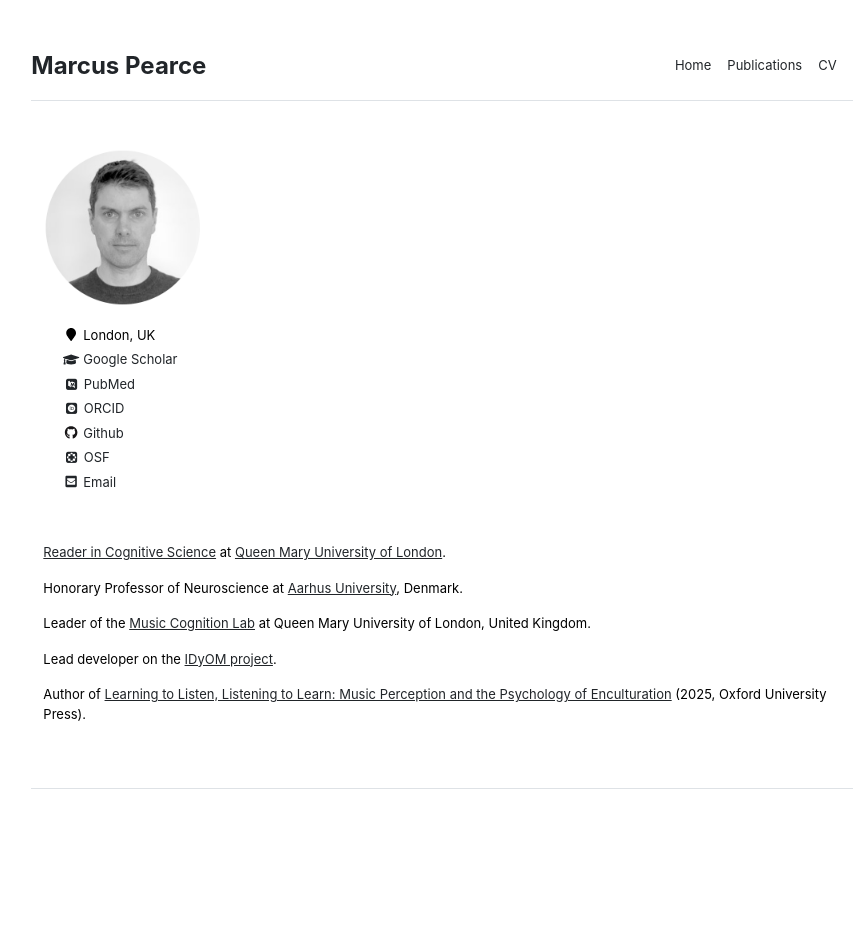
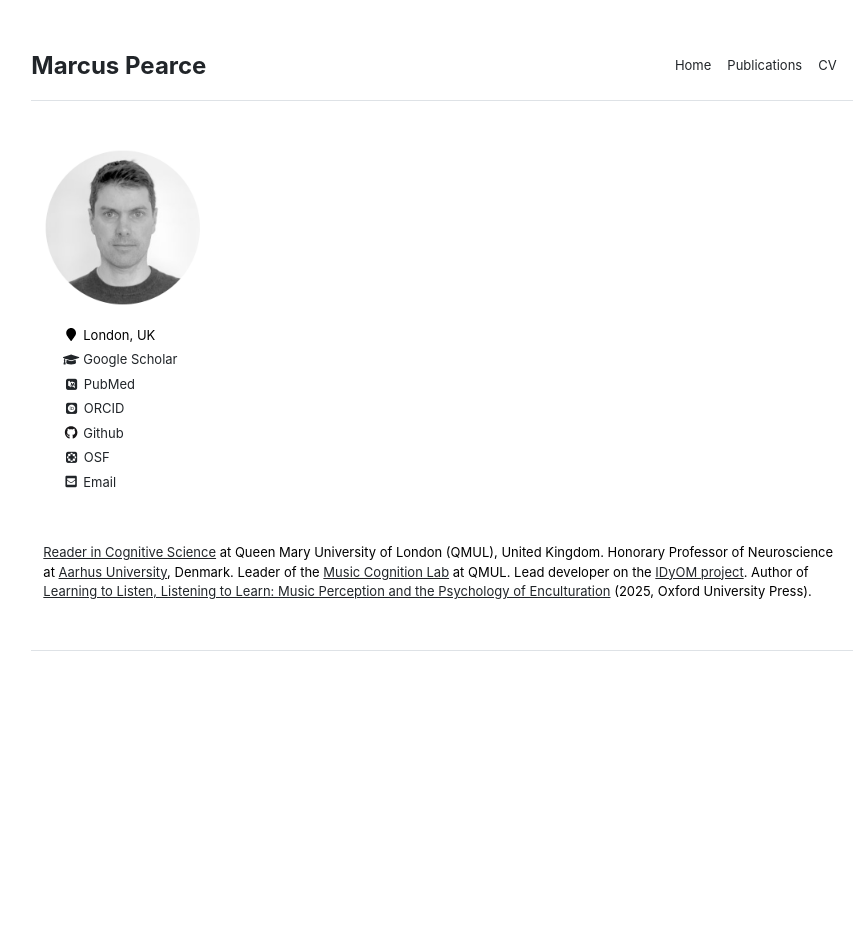
Before and after one commit to mtpearce/mtpearce.github.io, a Jekyll site: the page built from index.md, in a window 1280 px wide. Shown: the whole page, without its empty margins (198-1066 px from the left). Built offline with Jekyll 4.4.1, drawn with Linux system fonts in a browser that asks for light colours; some web fonts are replaced; after the commit the page ends 900 px from its top, so only the background shows below that.

Commit message:
Update home page

```diff
--- a/index.md
+++ b/index.md
@@ -2,13 +2,14 @@
 layout: home
 title: "Home"
 ---
-
-<a href="https://www.seresearch.qmul.ac.uk/chcc/people/mpearce">Reader in Cognitive Science</a> at <a href="https://www.qmul.ac.uk">Queen Mary University of London</a>.
+<div>
+<a href="https://www.seresearch.qmul.ac.uk/chcc/people/mpearce">Reader in Cognitive Science</a> at Queen Mary University of London (QMUL), United Kingdom.
 
 Honorary Professor of Neuroscience at <a href="https://pure.au.dk/portal/en/persons/marcus-pearce(f0db7f72-b766-44d2-aece-e5f85ddbf172).html">Aarhus University</a>, Denmark.
 
-Leader of the <a href="http://music-cognition.eecs.qmul.ac.uk">Music Cognition Lab</a> at Queen Mary University of London, United Kingdom.
+Leader of the <a href="http://music-cognition.eecs.qmul.ac.uk">Music Cognition Lab</a> at QMUL.
 
 Lead developer on the <a href="https://www.marcus-pearce.com/idyom">IDyOM project</a>.
 
 Author of <a href="https://global.oup.com/academic/product/learning-to-listen-listening-to-learn-9780198848004">Learning to Listen, Listening to Learn: Music Perception and the Psychology of Enculturation</a> (2025, Oxford University Press).
+</div>
```
